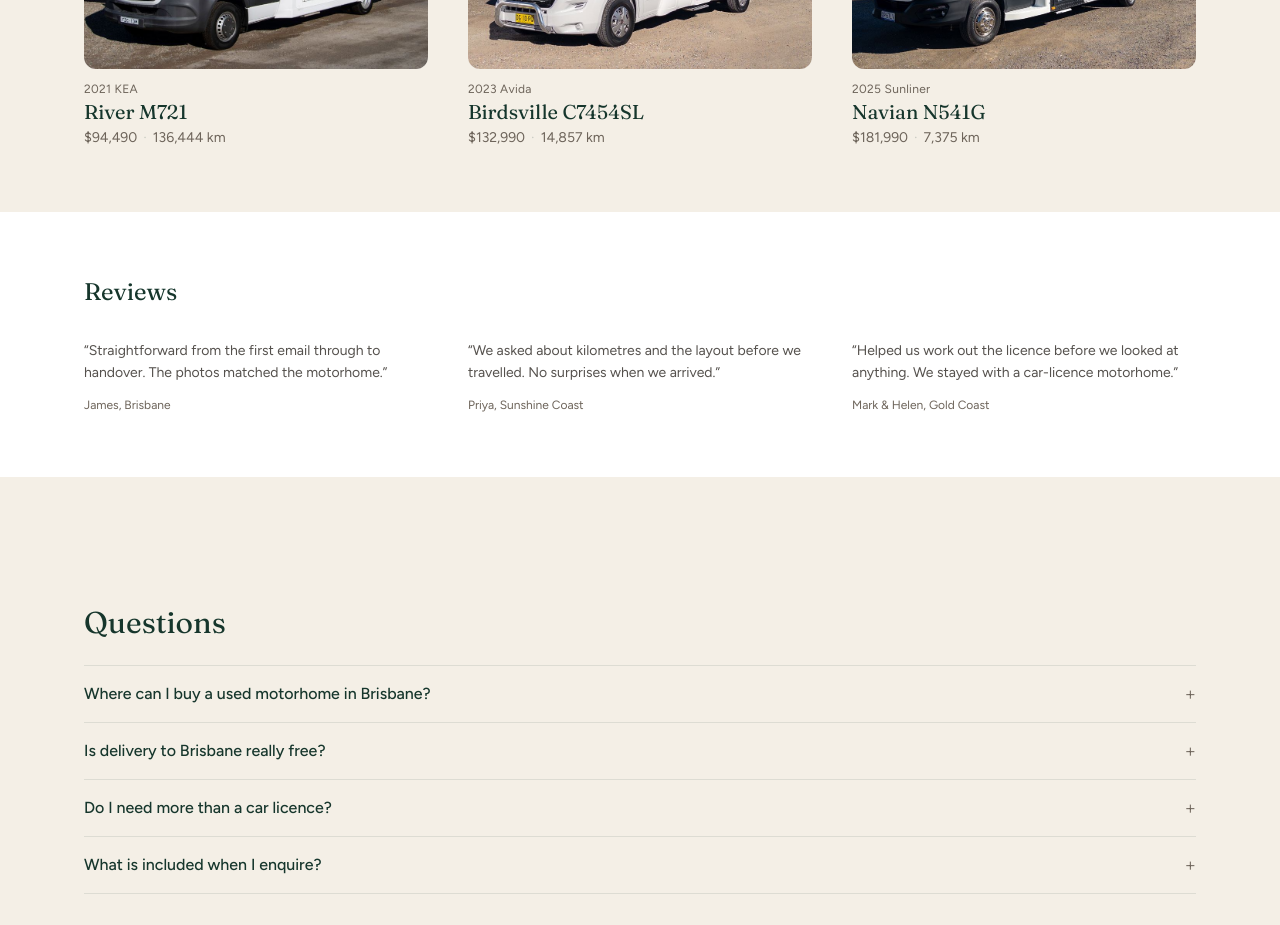
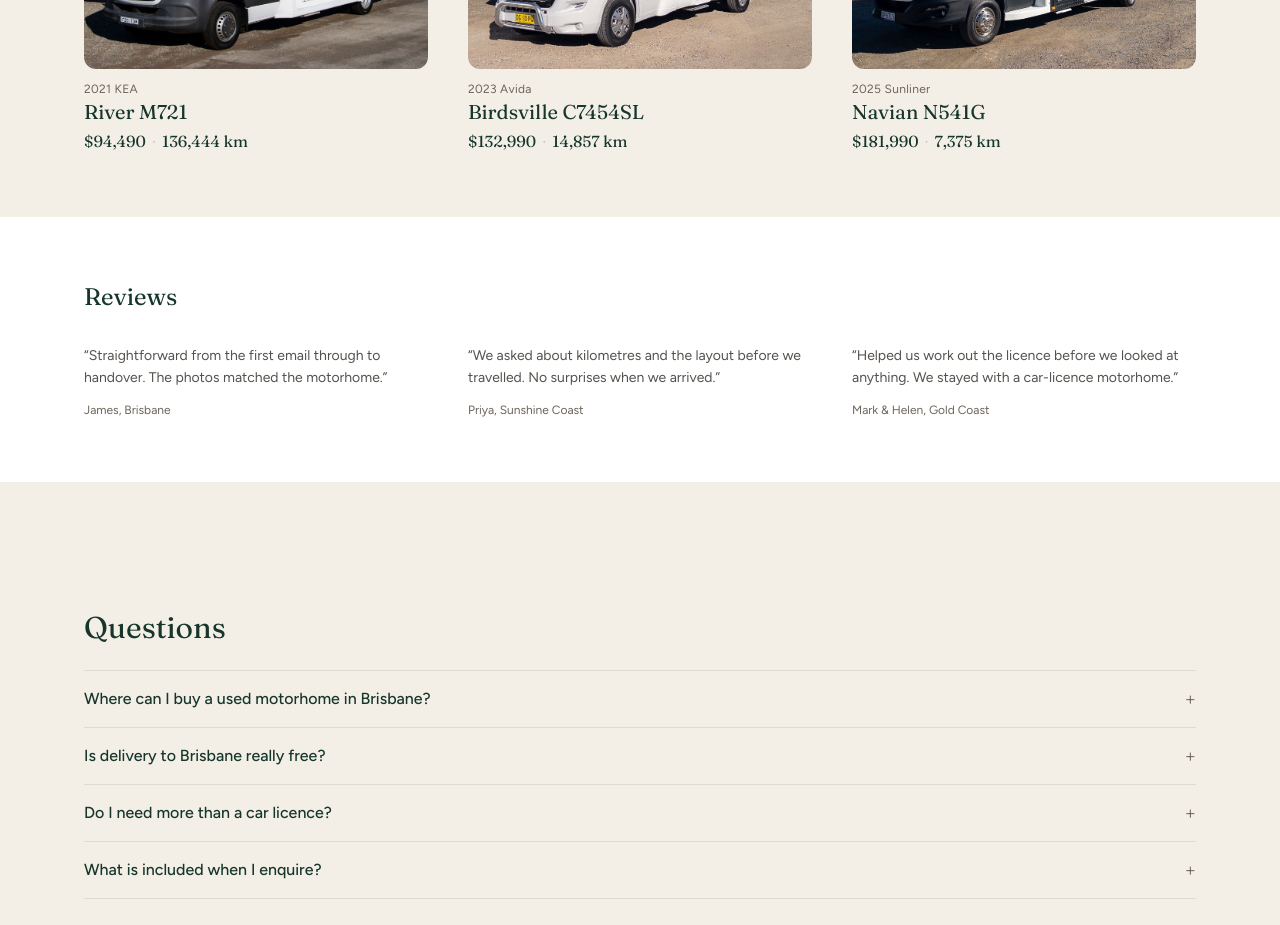
Before and after one commit to Moonhus/motorhome, a Next.js app: page / in a window 1280 px wide. Shown: the part 1340-2265 px from the top of the page. Built offline with nearby package versions, Linux system fonts and the light colour scheme.

Commit message:
Lift listing card price and kilometres slightly
Use the same display type as the model name, just a little larger than body text, so price and km are easy to scan while scrolling.

```diff
--- a/src/components/ListingCard.tsx
+++ b/src/components/ListingCard.tsx
@@ -24,9 +24,9 @@ export function ListingCard({ motorhome }: { motorhome: Motorhome }) {
           <h3 className="display mt-0.5 text-xl leading-tight text-forest group-hover:text-copper">
             {motorhome.model}
           </h3>
-          <p className="mt-1 text-sm text-muted">
+          <p className="display mt-1.5 text-base leading-snug text-forest">
             {formatPrice(motorhome.price)}
-            <span className="mx-1.5 text-forest/20">·</span>
+            <span className="mx-1.5 font-sans text-forest/25">·</span>
             {formatKilometres(motorhome.kilometres)}
           </p>
         </div>
```
